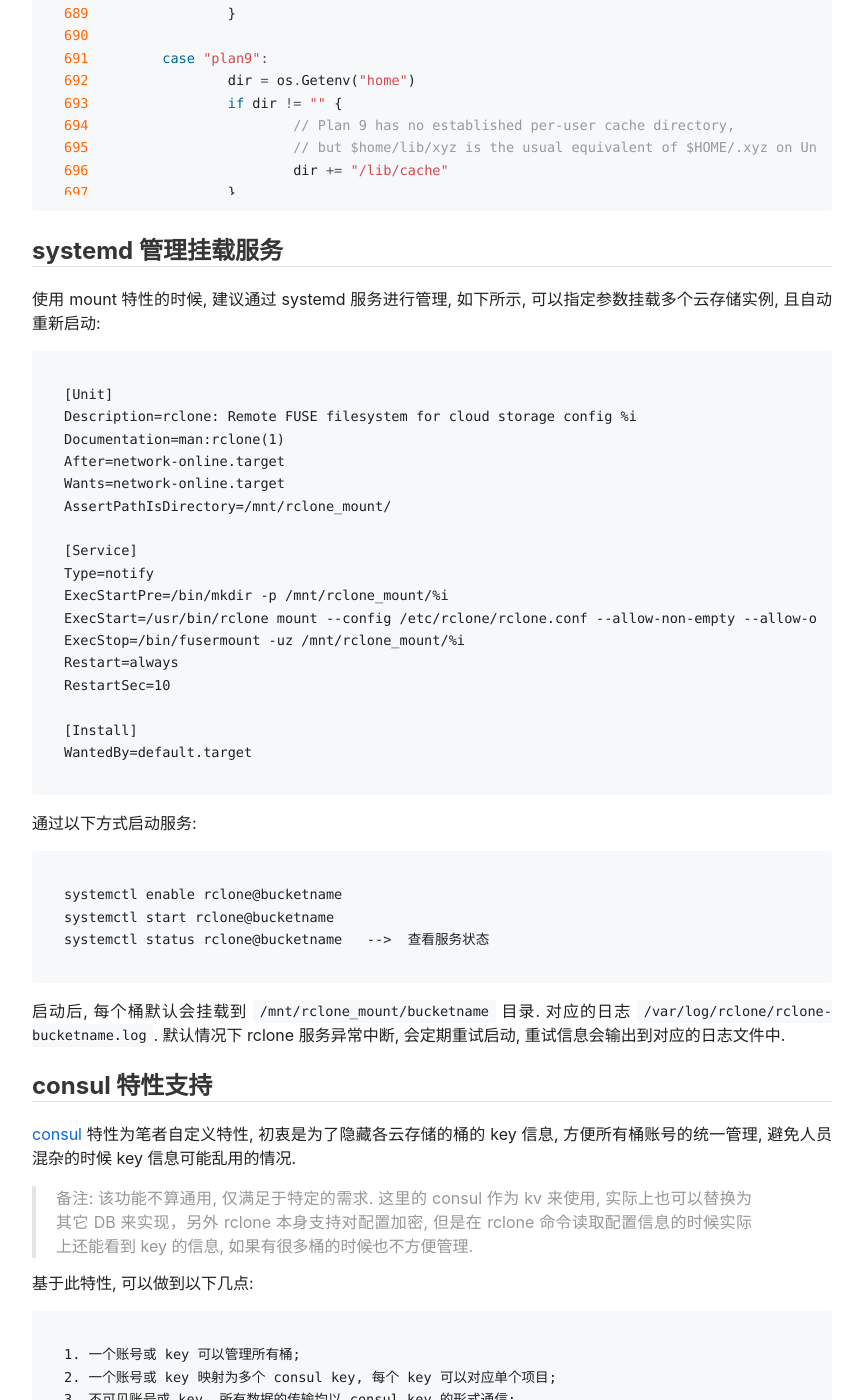
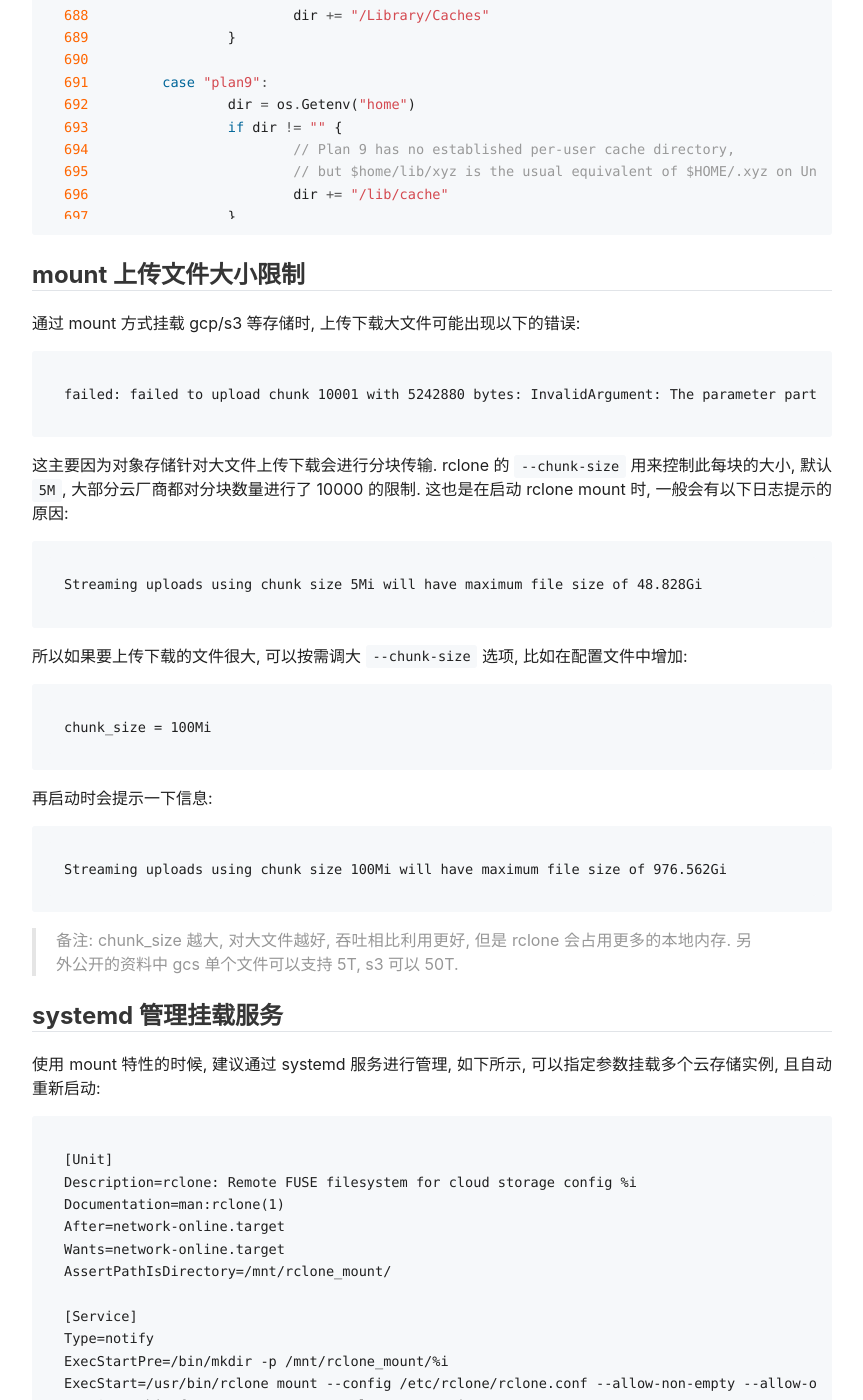
Before and after one commit to arstercz/arstercz.github.io, a Jekyll site: the page built from _posts/2022-06-25-rclone-usage-and-issue-list.md, in a window 1280 px wide and 1400 px high, scrolled down 4938 px. Shown: the whole window, without its empty margins (208-1071 px from the left). Built offline with Jekyll 4.4.1, drawn with Linux system fonts in a browser that asks for light colours; comment, search, counter and statistics services are not loaded.

Commit message:
add rclone chunk-size note

````diff
--- a/_posts/2022-06-25-rclone-usage-and-issue-list.md
+++ b/_posts/2022-06-25-rclone-usage-and-issue-list.md
@@ -26,6 +26,7 @@
 * [目录显示问题](#目录显示问题)
 * [windows 使用问题](#windows-使用问题)
 * [缓存目录过大问题](缓存目录过大问题)
+* [mount 上传文件大小限制](mount-上传文件大小限制)
 
 ## 最佳实践
 
@@ -197,6 +198,29 @@
 714         return filepath.Join(dir, "rclone")
 715 }
 ```
+
+## mount 上传文件大小限制
+
+通过 mount 方式挂载 gcp/s3 等存储时, 上传下载大文件可能出现以下的错误:
+```
+failed: failed to upload chunk 10001 with 5242880 bytes: InvalidArgument: The parameter partNumber is not valid
+```
+
+这主要因为对象存储针对大文件上传下载会进行分块传输. rclone 的 `--chunk-size` 用来控制此每块的大小, 默认 `5M`, 大部分云厂商都对分块数量进行了 10000 的限制. 这也是在启动 rclone mount 时, 一般会有以下日志提示的原因:
+```
+Streaming uploads using chunk size 5Mi will have maximum file size of 48.828Gi
+```
+
+所以如果要上传下载的文件很大, 可以按需调大 `--chunk-size` 选项, 比如在配置文件中增加:
+```
+chunk_size = 100Mi
+```
+再启动时会提示一下信息:
+```
+Streaming uploads using chunk size 100Mi will have maximum file size of 976.562Gi
+```
+
+> 备注: chunk_size 越大, 对大文件越好, 吞吐相比利用更好, 但是 rclone 会占用更多的本地内存. 另外公开的资料中 gcs 单个文件可以支持 5T, s3 可以 50T.
 
 ## systemd 管理挂载服务
 
````
